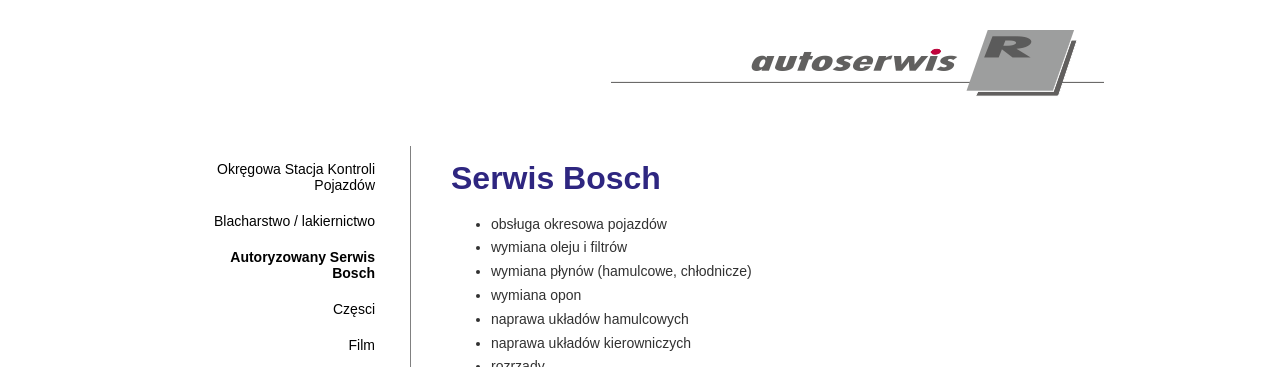
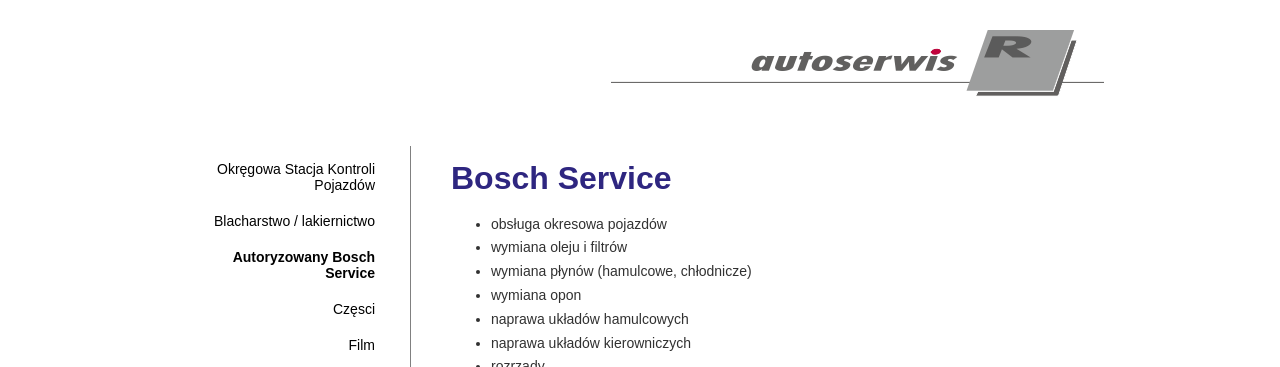
Before and after one commit to maciej-rosiek/rosiekautoserwis, a Jekyll site: the page built from _posts/2013-01-04-bosch-service.html, in a window 1280 px wide. Shown: the top 367 px of the page. Built offline with Jekyll 4.4.1, drawn with Linux system fonts in a browser that asks for light colours; Markdown is read by kramdown in place of the engine named in the settings.

Commit message:
Update and rename 2013-01-04-autoryzowany-serwis-bosch.html to 2013-01-04-bosch-service.html

```diff
--- a/_posts/2013-01-04-autoryzowany-serwis-bosch.html
+++ b/_posts/2013-01-04-bosch-service.html
@@ -1,11 +1,11 @@
 ---
 layout: post
-title: Autoryzowany Serwis Bosch
+title: Autoryzowany Bosch Service
 pageTitle: Serwis - Rosiek Autoserwis - Stanisław Rosiek
 subtitle: Zawieszenia, Hamulce, Oleje
 ---
 
-<h1>Serwis Bosch</h1>
+<h1>Bosch Service</h1>
 
 <p>
     <ul>
```
